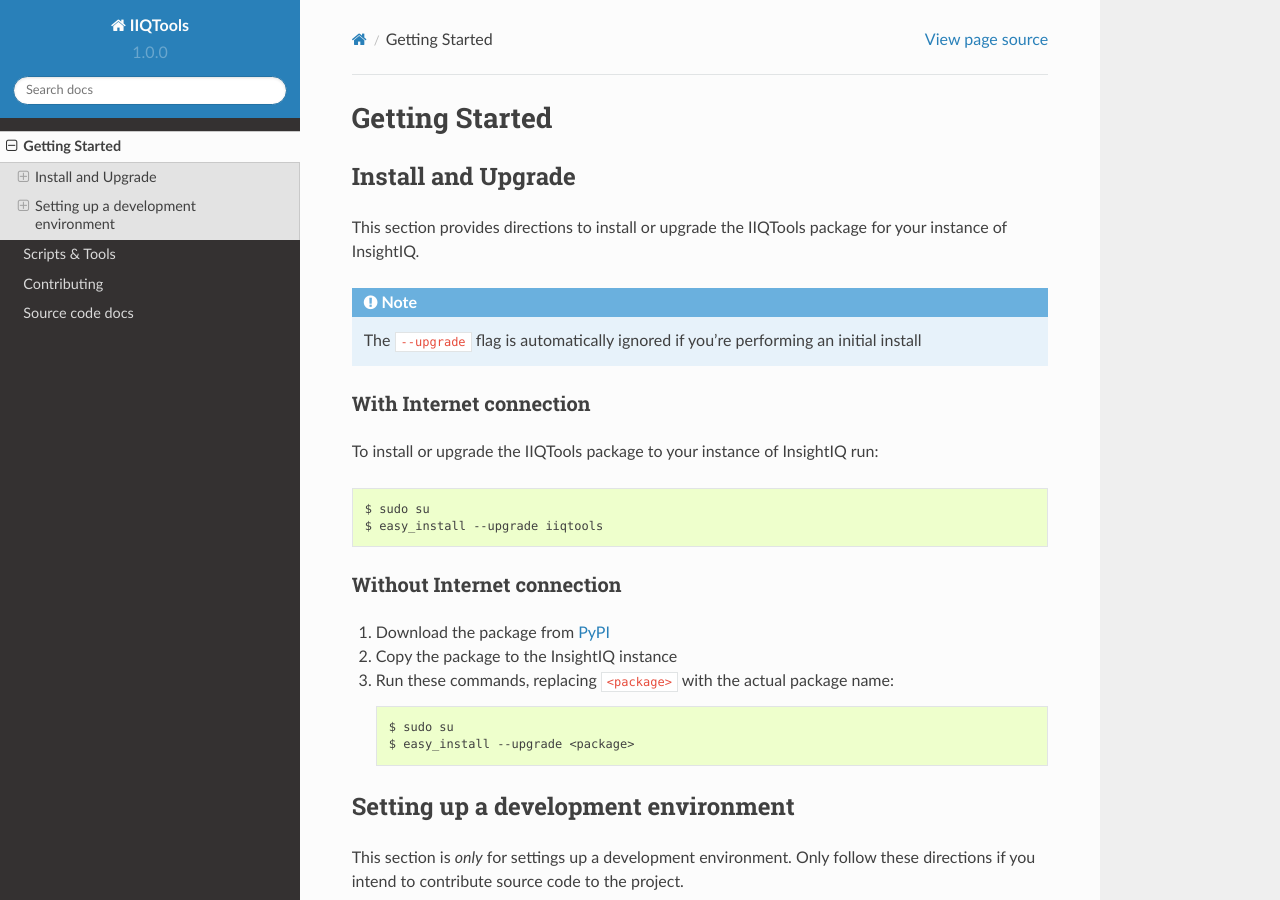
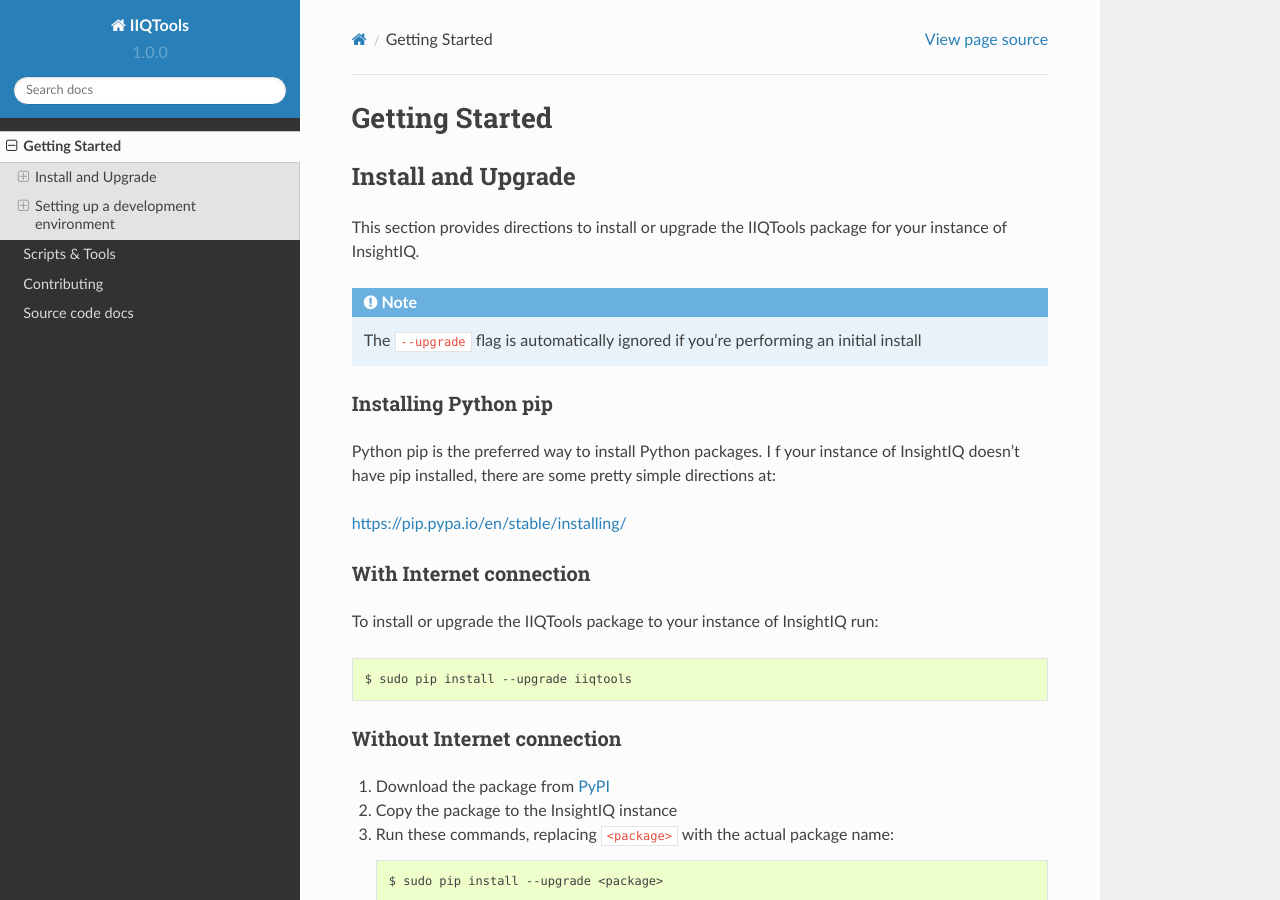
Before and after one commit to willnx/iiqtools, a Sphinx documentation site: the page built from docs/source/getting_started.rst, in a window 1280 px wide and 900 px high. Built offline with Sphinx 7.4.7 and the Read the Docs theme 2.0.0, drawn with Linux system fonts in a browser that asks for light colours.

Commit message:
fixed intergration issue with IIQ 3.2

```diff
--- a/README.rst
+++ b/README.rst
@@ -15,10 +15,11 @@
 Installing/Upgrading
 ********************
 
-If you have access to `PyPi <https://pypi.python.org/pypi/iiqtools>`_, you
+If you have access to `PyPi <https://pypi.python.org/pypi/iiqtools>`_ and
+`Python pip <https://pip.pypa.io/en/stable/installing/>`_ is already installed, you
 should be able to simply run this command on your InsightIQ instance::
 
-  sudo easy_install -U iiqtools
+  sudo pip install -U iiqtools
 
 For full documentation, checkout:
 
--- a/docs/source/getting_started.rst
+++ b/docs/source/getting_started.rst
@@ -12,13 +12,23 @@
 
   The ``--upgrade`` flag is automatically ignored if you're performing an initial install
 
+Installing Python pip
+---------------------
+
+Python pip is the preferred way to install Python packages. I f your instance
+of InsightIQ doesn't have pip installed, there are some pretty simple directions
+at:
+
+https://pip.pypa.io/en/stable/installing/
+
+
 With Internet connection
 ------------------------
 
 To install or upgrade the IIQTools package to your instance of InsightIQ run::
 
-  $ sudo su
-  $ easy_install --upgrade iiqtools
+  $ sudo pip install --upgrade iiqtools
+
 
 Without Internet connection
 ---------------------------
@@ -27,8 +37,7 @@
 #. Copy the package to the InsightIQ instance
 #. Run these commands, replacing ``<package>`` with the actual package name::
 
-   $ sudo su
-   $ easy_install --upgrade <package>
+   $ sudo pip install --upgrade <package>
 
 
 Setting up a development environment
```
Also changed, not shown: scripts/README.rst, 1 other file.
